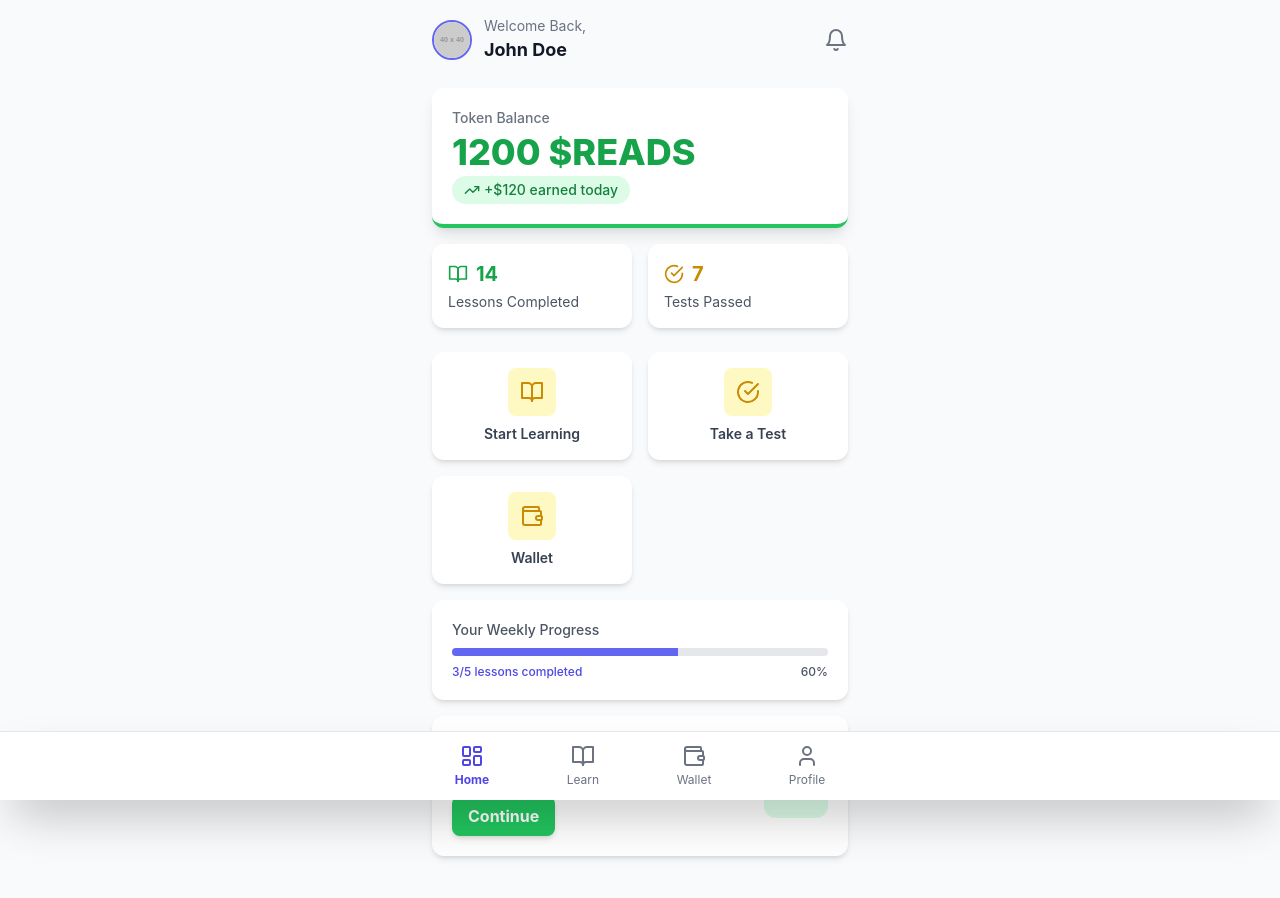
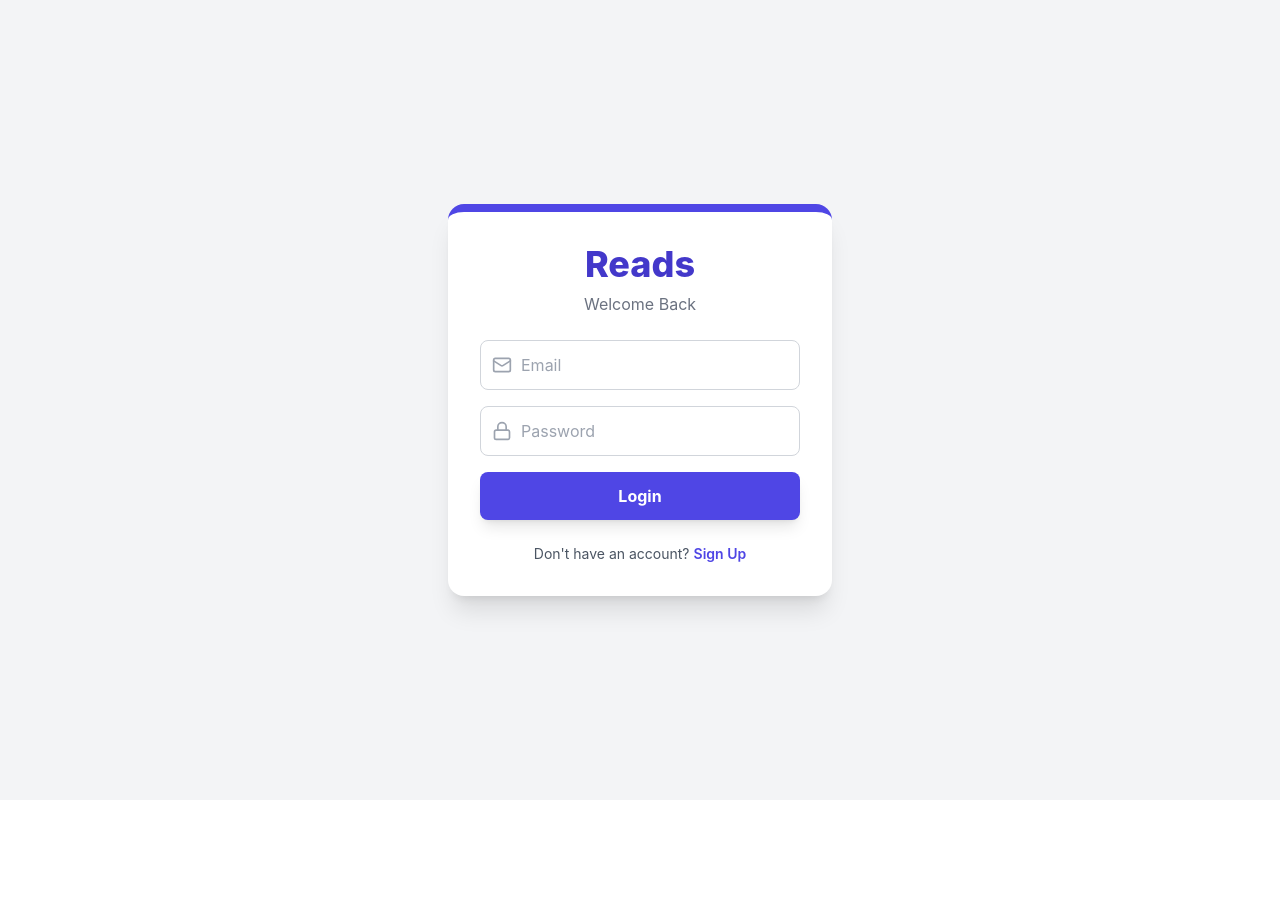
Before and after one commit to Great2008/reads-web-app, a React (Vite) app: page / in a window 1280 px wide. Shown: the top 898 px of the page. After the commit the page ends 800 px from the top, so only its background shows below. Built offline with nearby package versions, Linux system fonts and the light colour scheme.

Commit message:
update App.jsx

```diff
--- a/src/App.jsx
+++ b/src/App.jsx
@@ -1,11 +1,24 @@
-import React, { useState, useMemo } from 'react';
-import { BookOpen, DollarSign, Zap, Target, TrendingUp, Wallet, CheckCircle, Bell, User, LayoutDashboard } from 'lucide-react';
+import React, { useState, useEffect, useCallback, useMemo } from 'react';
+import {
+  BookOpen, DollarSign, Zap, Target, TrendingUp, Wallet, CheckCircle, Bell, User, LayoutDashboard,
+  LogIn, UserPlus, Mail, Lock
+} from 'lucide-react';
+// Required Firebase Imports (assumed available in the environment)
+import { initializeApp } from 'firebase/app';
+import { getAuth, signInWithCustomToken, signInAnonymously, onAuthStateChanged, signOut } from 'firebase/auth';
+import { getFirestore } from 'firebase/firestore';
+import { setLogLevel } from 'firebase/app';
+
+// Set Firebase logging level for debugging (optional)
+setLogLevel('debug');
+
 
 // --- Static Data & Mocks ---
 
 const mockUserData = {
   name: "John Doe",
   avatarUrl: "https://placehold.co/40x40/007bff/ffffff?text=JD",
+  email: "john.doe@reads.com"
 };
 
 const mockLearningData = {
@@ -21,11 +34,8 @@ const mockWalletData = {
   earnedToday: 120,
 };
 
-// --- Components ---
+// --- Reusable Components (from previous version, slightly modified) ---
 
-/**
- * Reusable Card Component for Grid Items
- */
 const GridCard = ({ icon: Icon, title, onClick }) => (
   <div
     className="flex flex-col items-center justify-center p-4 bg-white rounded-xl shadow-md transition duration-200 hover:shadow-lg hover:ring-2 hover:ring-indigo-500 cursor-pointer"
@@ -38,9 +48,6 @@ const GridCard = ({ icon: Icon, title, onClick }) => (
   </div>
 );
 
-/**
- * Wallet Balance Card (Top Banner)
- */
 const TokenBalanceCard = () => (
   <div className="p-5 bg-white rounded-xl shadow-lg border-b-4 border-green-500 mb-6">
     <p className="text-sm text-gray-500 font-medium">Token Balance</p>
@@ -54,9 +61,6 @@ const TokenBalanceCard = () => (
   </div>
 );
 
-/**
- * Learning Stats Card
- */
 const LearningStatsCard = () => (
   <div className="grid grid-cols-2 gap-4">
     <div className="p-4 bg-white rounded-xl shadow-md">
@@ -76,9 +80,6 @@ const LearningStatsCard = () => (
   </div>
 );
 
-/**
- * Progress Bar Component
- */
 const ProgressBar = ({ done, total }) => {
   const percentage = (done / total) * 100;
   return (
@@ -98,9 +99,6 @@ const ProgressBar = ({ done, total }) => {
   );
 };
 
-/**
- * Next Lesson Card
- */
 const NextLessonCard = () => (
   <div className="flex items-center justify-between p-5 bg-white rounded-xl shadow-md mt-6">
     <div>
@@ -116,9 +114,10 @@ const NextLessonCard = () => (
   </div>
 );
 
-// --- DASHBOARD VIEWS ---
 
-const HomeDashboard = ({ setActiveTab }) => (
+// --- Dashboard Views ---
+
+const HomeDashboard = ({ setActiveTab, handleLogout }) => (
   <div className="p-4 space-y-4">
     {/* Header */}
     <header className="flex justify-between items-center pb-2">
@@ -133,7 +132,16 @@ const HomeDashboard = ({ setActiveTab }) => (
           <p className="text-lg font-bold text-gray-900">{mockUserData.name}</p>
         </div>
       </div>
-      <Bell size={24} className="text-gray-500 cursor-pointer hover:text-indigo-600" />
+      <div className="flex items-center space-x-3">
+        <Bell size={24} className="text-gray-500 cursor-pointer hover:text-indigo-600" />
+        <button
+            onClick={handleLogout}
+            className="text-sm text-red-500 hover:text-red-700 transition duration-150"
+            title="Sign Out"
+        >
+            <LogIn size={20} className="transform rotate-180"/>
+        </button>
+      </div>
     </header>
 
     {/* Token Balance */}
@@ -144,11 +152,10 @@ const HomeDashboard = ({ setActiveTab }) => (
 
     {/* Quick Action Grid */}
     <div className="grid grid-cols-2 gap-4 pt-2">
-      <GridCard icon={BookOpen} title="Start Learning" onClick={() => {/* Handle Navigation to Learning */}} />
-      <GridCard icon={CheckCircle} title="Take a Test" onClick={() => {/* Handle Navigation to Tests */}} />
+      <GridCard icon={BookOpen} title="Start Learning" onClick={() => {/* Handle Navigation */}} />
+      <GridCard icon={CheckCircle} title="Take a Test" onClick={() => {/* Handle Navigation */}} />
       <GridCard icon={Wallet} title="Wallet" onClick={() => setActiveTab('wallet')} />
-      {/* Empty Card to match layout in image, optional */}
-      <div className="hidden sm:block"></div>
+      <GridCard icon={User} title="Profile" onClick={() => setActiveTab('profile')} />
     </div>
 
     {/* Weekly Progress */}
@@ -165,57 +172,237 @@ const HomeDashboard = ({ setActiveTab }) => (
 const WalletDashboard = () => (
   <div className="p-4 space-y-6">
     <h1 className="text-3xl font-bold text-gray-900 mb-6 text-center">Wallet Dashboard</h1>
-
-    <TokenBalanceCard /> {/* Reusing the balance card */}
-
+    <TokenBalanceCard />
     <div className="p-6 bg-white rounded-xl shadow-lg">
       <h2 className="text-xl font-semibold text-gray-800 mb-4 flex items-center">
         <DollarSign size={20} className="mr-2 text-green-600" />
         Transaction History (Mock)
       </h2>
       <ul className="divide-y divide-gray-200">
-        <li className="flex justify-between py-3">
-          <span>Daily Bonus</span>
-          <span className="text-green-600">+100 $READS</span>
-        </li>
-        <li className="flex justify-between py-3">
-          <span>Purchased Course</span>
-          <span className="text-red-600">-500 $READS</span>
-        </li>
-        <li className="flex justify-between py-3">
-          <span>Module Completion</span>
-          <span className="text-green-600">+250 $READS</span>
-        </li>
+        <li className="flex justify-between py-3"><span>Daily Bonus</span><span className="text-green-600">+100 $READS</span></li>
+        <li className="flex justify-between py-3"><span>Purchased Course</span><span className="text-red-600">-500 $READS</span></li>
+        <li className="flex justify-between py-3"><span>Module Completion</span><span className="text-green-600">+250 $READS</span></li>
       </ul>
-      <button className="w-full mt-4 bg-indigo-500 text-white font-semibold py-2 rounded-lg hover:bg-indigo-600">
-        View Full History
-      </button>
+      <button className="w-full mt-4 bg-indigo-500 text-white font-semibold py-2 rounded-lg hover:bg-indigo-600">View Full History</button>
     </div>
   </div>
 );
 
+// --- Authentication View ---
+
+const AuthPage = ({ auth }) => {
+    const [isLogin, setIsLogin] = useState(true);
+    const [email, setEmail] = useState('');
+    const [password, setPassword] = useState('');
+    const [isLoading, setIsLoading] = useState(false);
+    const [error, setError] = useState('');
+
+    const handleAuth = async () => {
+        if (!auth) {
+            setError("Authentication service is not initialized.");
+            return;
+        }
+        setIsLoading(true);
+        setError('');
+
+        // This is where your real authentication logic (e.g., createUserWithEmailAndPassword or signInWithEmailAndPassword) would go.
+        // For the MVP, we will only allow anonymous sign-in via the App's useEffect, or wait for the custom token to kick in.
+        try {
+            if (isLogin) {
+                // Mock: Automatically sign in anonymously to trigger the onAuthStateChanged in the parent App component
+                await signInAnonymously(auth);
+                console.log("Mock Login attempted (triggered anonymous sign-in)");
+            } else {
+                 // Mock: Same sign-up will just trigger anonymous sign-in for the MVP
+                await signInAnonymously(auth);
+                console.log("Mock Signup attempted (triggered anonymous sign-in)");
+            }
+        } catch (e) {
+            setError(e.message || "An authentication error occurred.");
+            console.error("Auth error:", e);
+        } finally {
+            setIsLoading(false);
+        }
+    };
+
+    return (
+        <div className="min-h-screen flex items-center justify-center bg-gray-100 p-4">
+            <div className="w-full max-w-sm bg-white p-6 md:p-8 rounded-2xl shadow-xl border-t-8 border-indigo-600">
+                <div className="text-center mb-6">
+                    <h1 className="text-4xl font-extrabold text-indigo-700">Reads</h1>
+                    <p className="text-gray-500 mt-2">{isLogin ? 'Welcome Back' : 'Create Your Account'}</p>
+                </div>
+
+                {error && (
+                    <div className="bg-red-100 text-red-700 p-3 rounded-lg mb-4 text-sm font-medium">
+                        {error}
+                    </div>
+                )}
+
+                <div className="space-y-4">
+                    <div className="relative">
+                        <Mail size={20} className="absolute left-3 top-1/2 transform -translate-y-1/2 text-gray-400" />
+                        <input
+                            type="email"
+                            placeholder="Email"
+                            className="w-full pl-10 pr-4 py-3 border border-gray-300 rounded-lg focus:ring-indigo-500 focus:border-indigo-500"
+                            value={email}
+                            onChange={(e) => setEmail(e.target.value)}
+                            disabled={isLoading}
+                        />
+                    </div>
+                    <div className="relative">
+                        <Lock size={20} className="absolute left-3 top-1/2 transform -translate-y-1/2 text-gray-400" />
+                        <input
+                            type="password"
+                            placeholder="Password"
+                            className="w-full pl-10 pr-4 py-3 border border-gray-300 rounded-lg focus:ring-indigo-500 focus:border-indigo-500"
+                            value={password}
+                            onChange={(e) => setPassword(e.target.value)}
+                            disabled={isLoading}
+                        />
+                    </div>
+
+                    <button
+                        onClick={handleAuth}
+                        className={`w-full py-3 mt-4 rounded-lg font-bold text-white transition duration-300 ${
+                            isLoading ? 'bg-indigo-400 cursor-not-allowed' : 'bg-indigo-600 hover:bg-indigo-700 shadow-lg'
+                        }`}
+                        disabled={isLoading}
+                    >
+                        {isLoading ? 'Processing...' : isLogin ? 'Login' : 'Sign Up'}
+                    </button>
+                </div>
+
+                <p className="text-center text-sm text-gray-600 mt-6">
+                    {isLogin ? "Don't have an account?" : "Already have an account?"}
+                    <button
+                        onClick={() => setIsLogin(!isLogin)}
+                        className="text-indigo-600 hover:text-indigo-800 ml-1 font-semibold transition duration-150"
+                    >
+                        {isLogin ? 'Sign Up' : 'Login'}
+                    </button>
+                </p>
+            </div>
+        </div>
+    );
+};
+
+
 // --- Main Application Component ---
 
 const App = () => {
-  // State for navigation: 'home', 'learn', 'wallet', 'profile'
+  // --- Firebase/Auth/State Setup ---
+  const [db, setDb] = useState(null);
+  const [auth, setAuth] = useState(null);
+  const [isLoggedIn, setIsLoggedIn] = useState(false);
+  const [isAuthReady, setIsAuthReady] = useState(false);
   const [activeTab, setActiveTab] = useState('home');
 
-  // Determine which component to render
+  useEffect(() => {
+    // 1. Initialize Firebase
+    const appId = typeof __app_id !== 'undefined' ? __app_id : 'default-app-id';
+    const firebaseConfig = typeof __firebase_config !== 'undefined' ? JSON.parse(__firebase_config) : null;
+    const initialAuthToken = typeof __initial_auth_token !== 'undefined' ? __initial_auth_token : null;
+
+    if (!firebaseConfig) {
+        console.error("Firebase config not available. Running in mock mode.");
+        setIsAuthReady(true);
+        setIsLoggedIn(false); // Default to logged out in mock
+        return;
+    }
+
+    try {
+        const app = initializeApp(firebaseConfig);
+        const firestoreDb = getFirestore(app);
+        const firebaseAuth = getAuth(app);
+
+        setDb(firestoreDb);
+        setAuth(firebaseAuth);
+
+        // 2. Handle initial auth and listen for changes
+        const unsubscribe = onAuthStateChanged(firebaseAuth, async (user) => {
+            if (user) {
+                // User is authenticated (either token, anonymous, or full sign-in)
+                setIsLoggedIn(true);
+                console.log(`User logged in with UID: ${user.uid}`);
+            } else if (initialAuthToken) {
+                // Attempt to sign in with custom token if available (Canvas environment)
+                await signInWithCustomToken(firebaseAuth, initialAuthToken);
+            } else {
+                // If no token, use anonymous sign-in to satisfy security rules for MVP
+                await signInAnonymously(firebaseAuth);
+            }
+            setIsAuthReady(true);
+        });
+
+        // Cleanup subscription
+        return () => unsubscribe();
+
+    } catch (e) {
+        console.error("Firebase initialization failed:", e);
+        setIsAuthReady(true);
+        setIsLoggedIn(false);
+    }
+
+  }, []);
+
+  const handleLogout = useCallback(async () => {
+      if (auth) {
+          try {
+              await signOut(auth);
+          } catch (e) {
+              console.error("Logout failed:", e);
+          }
+      }
+      setIsLoggedIn(false);
+      setActiveTab('home'); // Reset tab to home (which will redirect to auth)
+  }, [auth]);
+
+
+  // --- Conditional Rendering & Navigation ---
+
+  if (!isAuthReady) {
+    return (
+      <div className="min-h-screen flex items-center justify-center bg-gray-50">
+        <div className="text-indigo-600 text-lg font-semibold">Loading App...</div>
+      </div>
+    );
+  }
+
+  // If not logged in, show the Auth Page
+  if (!isLoggedIn) {
+      return <AuthPage auth={auth} />;
+  }
+
+  // Determine which component to render if logged in
   const renderDashboard = useMemo(() => {
     switch (activeTab) {
       case 'home':
-        return <HomeDashboard setActiveTab={setActiveTab} />;
+        return <HomeDashboard setActiveTab={setActiveTab} handleLogout={handleLogout} />;
       case 'learn':
-        // Reuse the HomeDashboard structure or create a dedicated one later
-        return <HomeDashboard setActiveTab={setActiveTab} />;
+        // Placeholder for a dedicated Learn View
+        return <HomeDashboard setActiveTab={setActiveTab} handleLogout={handleLogout} />;
       case 'wallet':
         return <WalletDashboard />;
       case 'profile':
-        return <div className="p-8 text-center text-gray-500">Profile Settings Placeholder</div>;
+        return (
+            <div className="p-8 text-center max-w-md mx-auto">
+                <h2 className="text-2xl font-bold mb-4">Profile Settings</h2>
+                <p className="text-gray-600 mb-2">User ID: {auth?.currentUser?.uid || 'N/A'}</p>
+                <p className="text-gray-600 mb-4">Email: {mockUserData.email}</p>
+                <button
+                    onClick={handleLogout}
+                    className="py-2 px-4 bg-red-500 text-white rounded-lg hover:bg-red-600 font-semibold transition"
+                >
+                    Sign Out
+                </button>
+            </div>
+        );
       default:
-        return <HomeDashboard setActiveTab={setActiveTab} />;
+        return <HomeDashboard setActiveTab={setActiveTab} handleLogout={handleLogout} />;
     }
-  }, [activeTab]);
+  }, [activeTab, handleLogout, auth]);
 
   return (
     <div className="min-h-screen bg-gray-50 font-sans pb-20">
```
